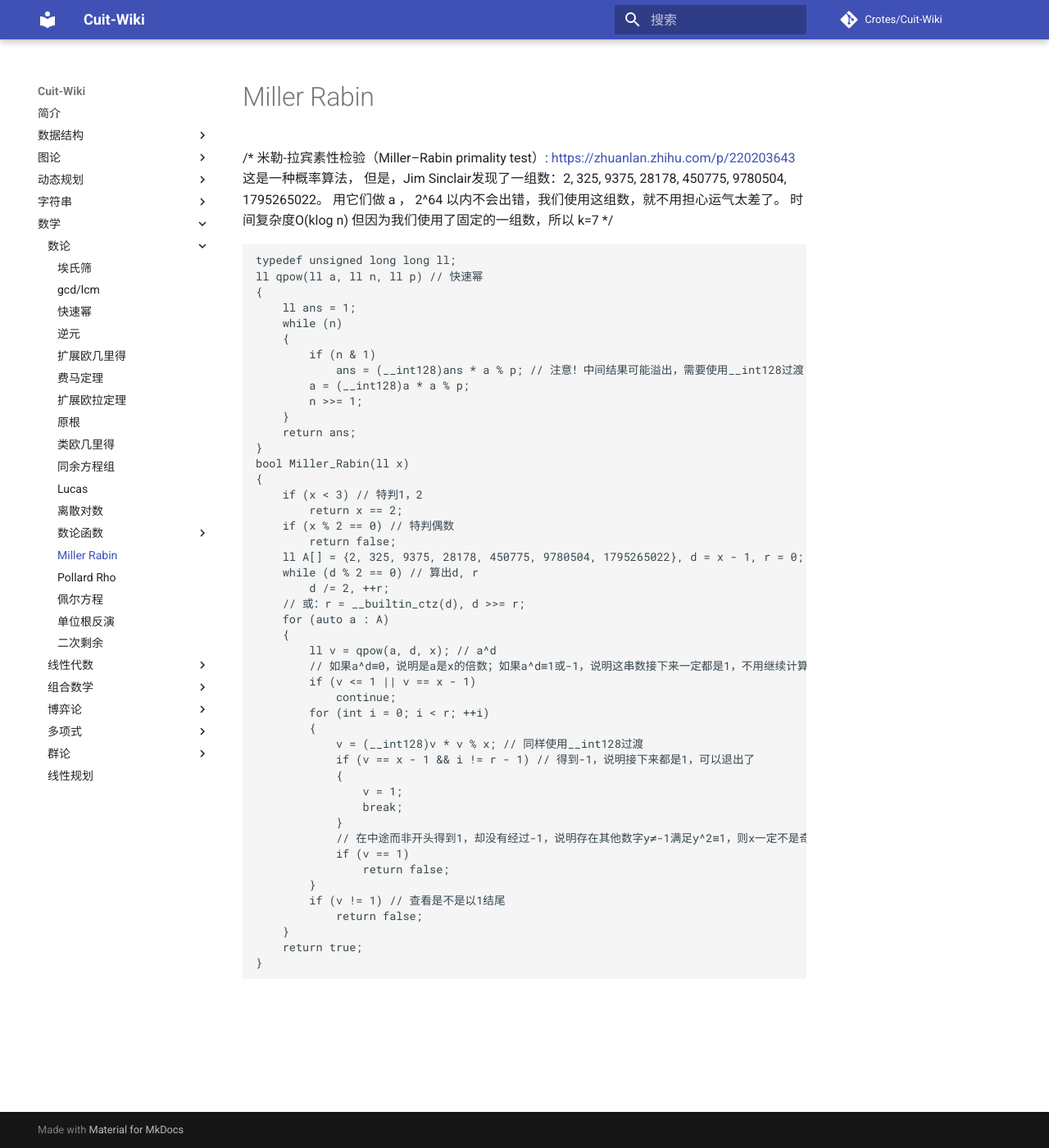
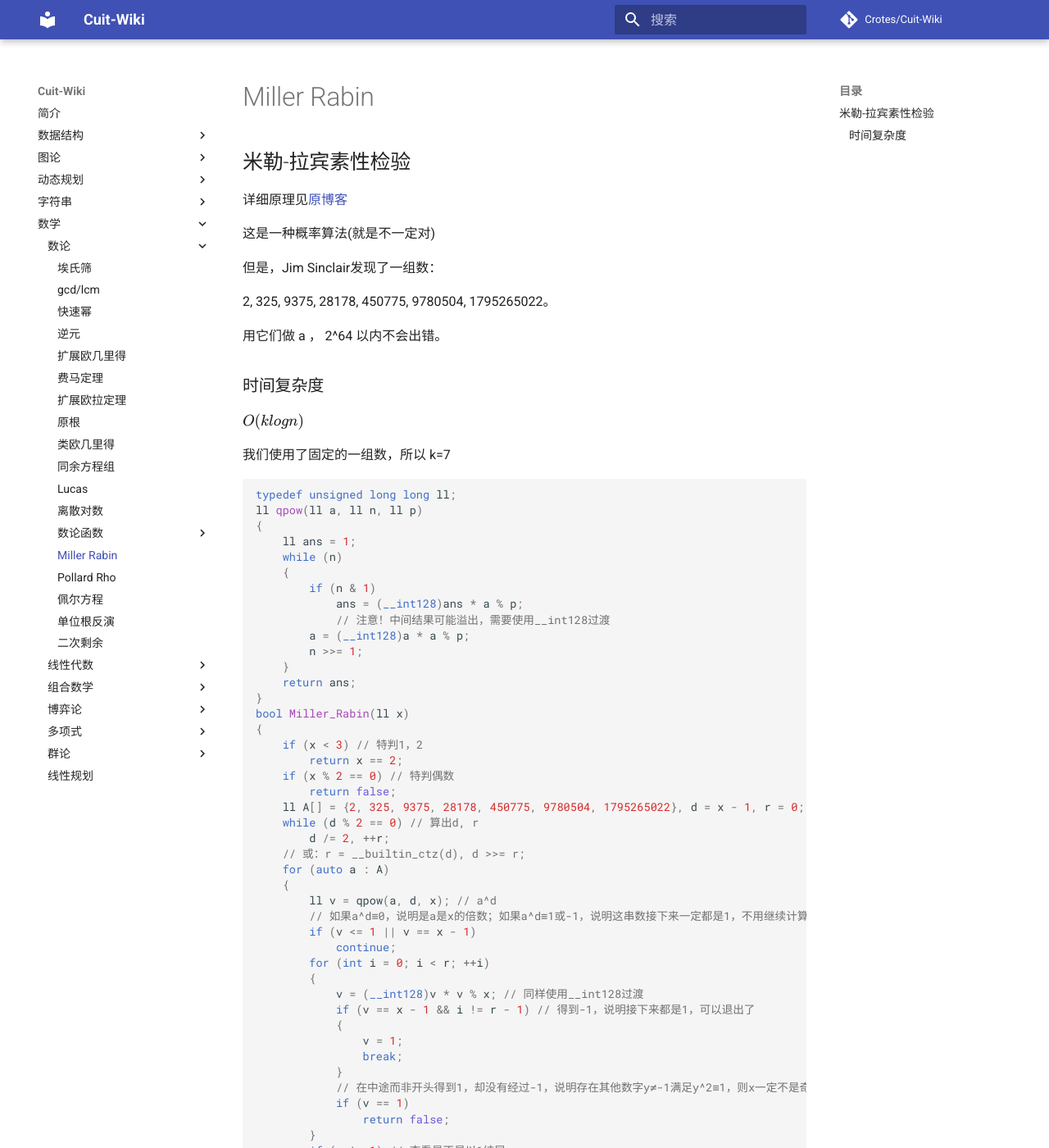
Before and after one commit to Crotes/Cuit-Wiki, an MkDocs documentation site: the page built from docs/Math/Miller Rabin.md, in a window 1280 px wide and 1400 px high. Shown: the whole window at 82% size. Built offline with MkDocs 1.6.1 and Material for MkDocs 9.7.7, drawn with Linux system fonts in a browser that asks for light colours; formulas are drawn with MathJax 3; comment, search, counter and statistics services are not loaded; some of the changed text lies outside the part shown.

Commit message:
Update Miller Rabin.md

````diff
--- a/docs/Math/Miller Rabin.md
+++ b/docs/Math/Miller Rabin.md
@@ -1,21 +1,30 @@
-/*
-米勒-拉宾素性检验（Miller–Rabin primality test）:
-https://zhuanlan.zhihu.com/p/220203643
-这是一种概率算法，
-但是，Jim Sinclair发现了一组数：2, 325, 9375, 28178, 450775, 9780504, 1795265022。
-用它们做 a ， 2^64 以内不会出错，我们使用这组数，就不用担心运气太差了。
-时间复杂度O(klog n)
-但因为我们使用了固定的一组数，所以 k=7
-*/
-```
+
+## 米勒-拉宾素性检验
+详细原理见[原博客](https://zhuanlan.zhihu.com/p/220203643)
+
+这是一种概率算法(就是不一定对)
+
+但是，Jim Sinclair发现了一组数：
+
+2, 325, 9375, 28178, 450775, 9780504, 1795265022。
+
+用它们做 a ， 2^64 以内不会出错。
+
+### 时间复杂度
+$O(klog n)$
+
+我们使用了固定的一组数，所以 k=7
+
+```c++
 typedef unsigned long long ll;
-ll qpow(ll a, ll n, ll p) // 快速幂
+ll qpow(ll a, ll n, ll p)
 {
     ll ans = 1;
     while (n)
     {
         if (n & 1)
-            ans = (__int128)ans * a % p; // 注意！中间结果可能溢出，需要使用__int128过渡
+            ans = (__int128)ans * a % p;
+            // 注意！中间结果可能溢出，需要使用__int128过渡
         a = (__int128)a * a % p;
         n >>= 1;
     }
````
